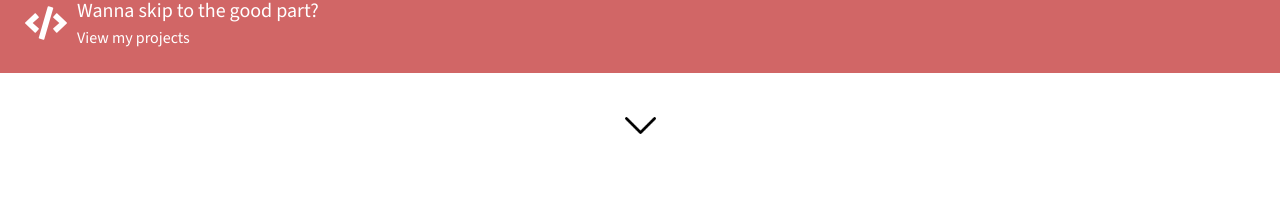
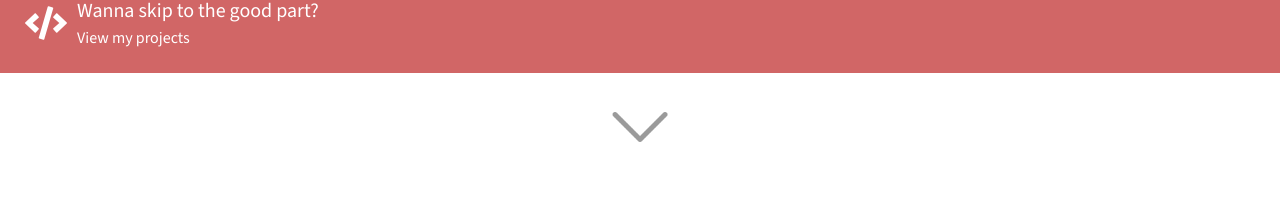
Before and after one commit to TheCoderSingh/dev-portfolio, a React (Create React App) app: page / in a window 1280 px wide. Shown: the part 678-895 px from the top of the page. Built offline with nearby package versions, Linux system fonts and the light colour scheme.

Commit message:
Add scroll animation

```diff
--- a/src/styles/home.scss
+++ b/src/styles/home.scss
@@ -95,13 +95,31 @@
 	}
 
 	.intro-scroll {
-		margin-top: 30px;
-		width: 100%;
+		// margin-top: 30px;
+		// width: 100%;
 
-		img {
-			max-width: 45px;
-			margin: 0 auto 0 auto;
-		}
+		// img {
+		// 	max-width: 45px;
+		// 	margin: 0 auto 0 auto;
+		// }
+
+		cursor: pointer;
+		height: 60px;
+		width: 80px;
+		margin: 30px auto 0 auto;
+		line-height: 60px;
+		left: 50%;
+		bottom: 0px;
+		color: #fff;
+		text-align: center;
+		font-size: 70px;
+		z-index: 100;
+		text-decoration: none;
+		text-shadow: 0px 0px 3px rgba(0, 0, 0, 0.4);
+
+		-webkit-animation: ca3_fade_move_down 2s ease-in-out infinite;
+		-moz-animation: ca3_fade_move_down 2s ease-in-out infinite;
+		animation: ca3_fade_move_down 2s ease-in-out infinite;
 	}
 }
 
@@ -247,3 +265,43 @@
 		justify-content: center;
 	}
 }
+
+@-webkit-keyframes ca3_fade_move_down {
+	0% {
+		-webkit-transform: translate(0, -20px);
+		opacity: 0;
+	}
+	50% {
+		opacity: 1;
+	}
+	100% {
+		-webkit-transform: translate(0, 20px);
+		opacity: 0;
+	}
+}
+@-moz-keyframes ca3_fade_move_down {
+	0% {
+		-moz-transform: translate(0, -20px);
+		opacity: 0;
+	}
+	50% {
+		opacity: 1;
+	}
+	100% {
+		-moz-transform: translate(0, 20px);
+		opacity: 0;
+	}
+}
+@keyframes ca3_fade_move_down {
+	0% {
+		transform: translate(0, -20px);
+		opacity: 0;
+	}
+	50% {
+		opacity: 1;
+	}
+	100% {
+		transform: translate(0, 20px);
+		opacity: 0;
+	}
+}
```
